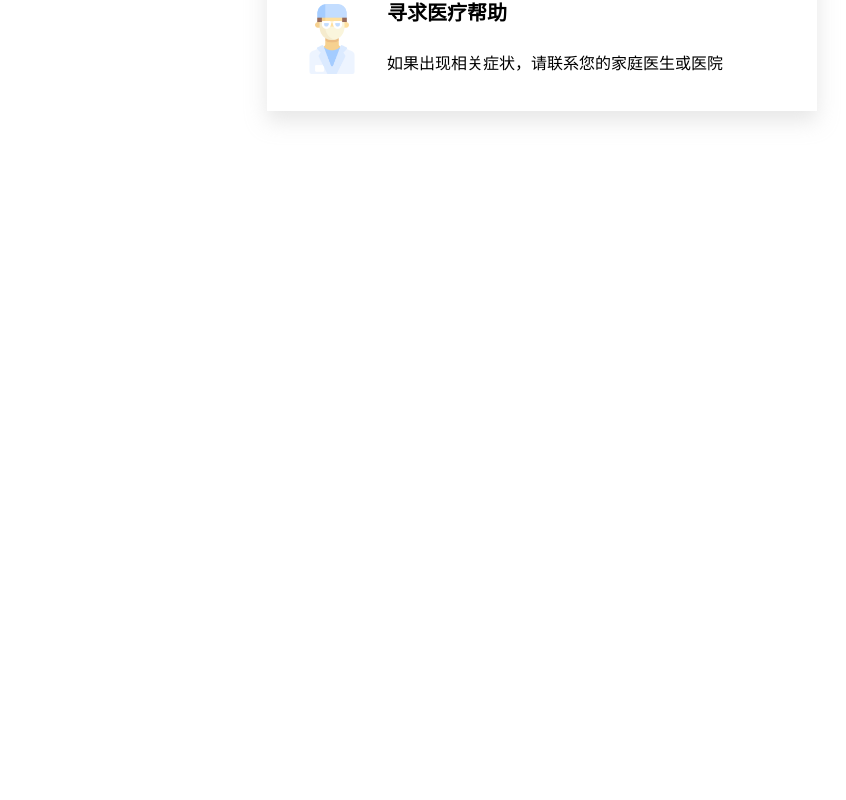
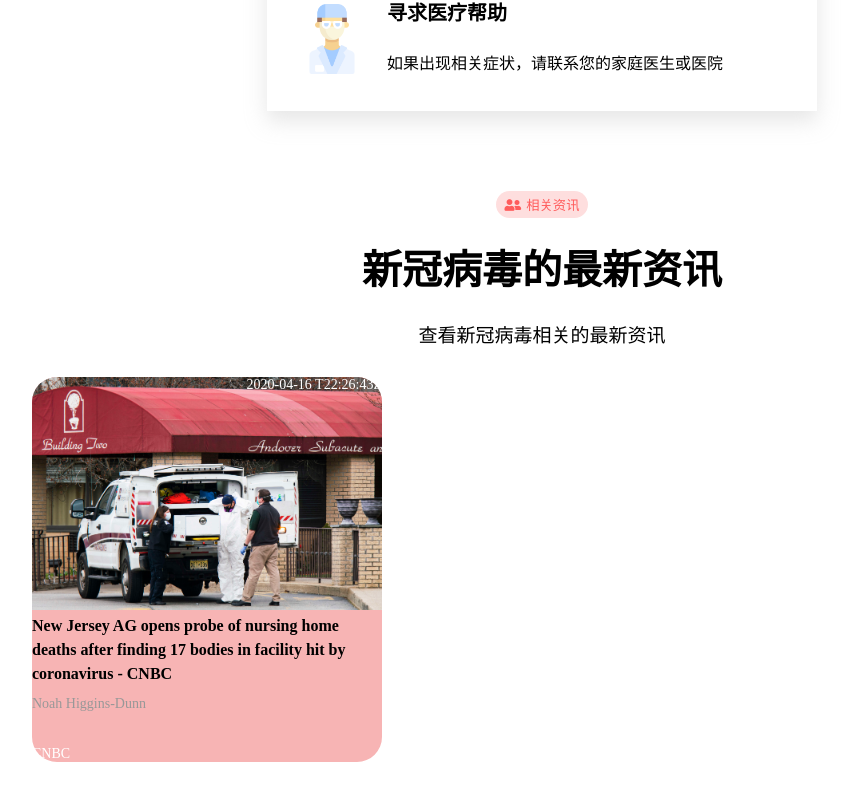
Before and after one commit to yang052513/covid19, a React (Create React App) app: page / in a window 1280 px wide. Shown: the part 4190-4990 px from the top of the page, without its empty margins (98-944 px from the left). Before the commit the page ends 4361 px from the top, so only its background shows below. Built offline with nearby package versions, Linux system fonts and the light colour scheme; a web font is replaced by a local one.

Commit message:
blog component done api later

```diff
--- a/src/component/App.js
+++ b/src/component/App.js
@@ -6,6 +6,7 @@
 import Symptom from "./Symptom"
 import Spread from "./Spread"
 import Preventation from "./Preventation"
+import Blog from "./Blog"
 import "../style/index.css"
 
 function App() {
@@ -18,6 +19,7 @@
       <Symptom />
       <Spread />
       <Preventation />
+      <Blog />
     </div>
   )
 }
--- /dev/null
+++ b/src/component/Blog.js
@@ -0,0 +1,25 @@
+import React, { Component } from "react"
+import Title from "./Content/Titile"
+import Description from "./Content/Description"
+import Tag from "./Tag"
+import BlogItem from "./Blog/BlogItem"
+
+class Blog extends Component {
+  constructor() {
+    super()
+  }
+  render() {
+    return (
+      <div className="blog-container">
+        <div className="blog-intro">
+          <Tag icon={"fas fa-user-friends"} text={"相关资讯"} />
+          <Title text={"新冠病毒的最新资讯"} />
+          <Description text={"查看新冠病毒相关的最新资讯"} />
+        </div>
+        <BlogItem />
+      </div>
+    )
+  }
+}
+
+export default Blog
--- /dev/null
+++ b/src/component/Blog/BlogItem.js
@@ -0,0 +1,19 @@
+import React from "react"
+
+function BlogItem() {
+  return (
+    <div className="blog-item">
+      <img src="image/sample.jpg" alt="news" />
+
+      <p className="blog-title">
+        New Jersey AG opens probe of nursing home deaths after finding 17 bodies
+        in facility hit by coronavirus - CNBC
+      </p>
+      <p className="blog-author">Noah Higgins-Dunn</p>
+      <p className="blog-source">CNBC</p>
+      <p className="blog-time">2020-04-16 T22:26:43Z</p>
+    </div>
+  )
+}
+
+export default BlogItem
--- /dev/null
+++ b/src/style/_blog.scss
@@ -0,0 +1,57 @@
+.blog-container {
+  margin: 50px 130px;
+  text-align: center;
+
+  .blog-intro {
+    font-family: title;
+    p {
+      font-size: 19px;
+      line-height: 1.6em;
+      margin: 25px 0;
+    }
+  }
+  h3 {
+    font-size: 40px;
+  }
+
+  .blog-item {
+    font-size: 14px;
+    width: 350px;
+    background-color: rgb(247, 180, 180);
+    padding-bottom: 50px;
+    border-radius: 25px;
+    position: relative;
+
+    img {
+      border-top-left-radius: 25px;
+      border-top-right-radius: 25px;
+      width: 350px;
+      height: auto;
+    }
+
+    .blog-title {
+      font-size: 16px;
+      font-weight: bold;
+      text-align: left;
+      line-height: 1.5em;
+    }
+
+    .blog-author {
+      text-align: left;
+      margin-top: 10px;
+      color: rgb(152, 152, 152);
+    }
+    .blog-time {
+      position: absolute;
+      top: 0;
+      right: 0;
+      color: white;
+    }
+    .blog-source {
+      position: absolute;
+      bottom: 0;
+      left: 0;
+      color: white;
+    }
+  }
+}
--- a/src/style/index.css
+++ b/src/style/index.css
@@ -301,6 +301,68 @@
   margin-left: 20px;
 }
 
+.blog-container {
+  margin: 50px 130px;
+  text-align: center;
+}
+
+.blog-container .blog-intro {
+  font-family: title;
+}
+
+.blog-container .blog-intro p {
+  font-size: 19px;
+  line-height: 1.6em;
+  margin: 25px 0;
+}
+
+.blog-container h3 {
+  font-size: 40px;
+}
+
+.blog-container .blog-item {
+  font-size: 14px;
+  width: 350px;
+  background-color: #f7b4b4;
+  padding-bottom: 50px;
+  border-radius: 25px;
+  position: relative;
+}
+
+.blog-container .blog-item img {
+  border-top-left-radius: 25px;
+  border-top-right-radius: 25px;
+  width: 350px;
+  height: auto;
+}
+
+.blog-container .blog-item .blog-title {
+  font-size: 16px;
+  font-weight: bold;
+  text-align: left;
+  line-height: 1.5em;
+}
+
+.blog-container .blog-item .blog-author {
+  text-align: left;
+  margin-top: 10px;
+  color: #989898;
+}
+
+.blog-container .blog-item .blog-time {
+  position: absolute;
+  top: 0;
+  right: 0;
+  color: white;
+}
+
+.blog-container .blog-item .blog-source {
+  position: absolute;
+  bottom: 0;
+  left: 0;
+  color: white;
+}
+
 @font-face {
   font-family: title;
   src: url("../font/FZLTCXHJW.TTF");
--- a/src/style/index.scss
+++ b/src/style/index.scss
@@ -6,6 +6,7 @@
 @import "./content";
 @import "./spread";
 @import "./prevent";
+@import "./blog";
 
 @font-face {
   font-family: title;
```
Also changed, not shown: public/image/sample.jpg (added).
